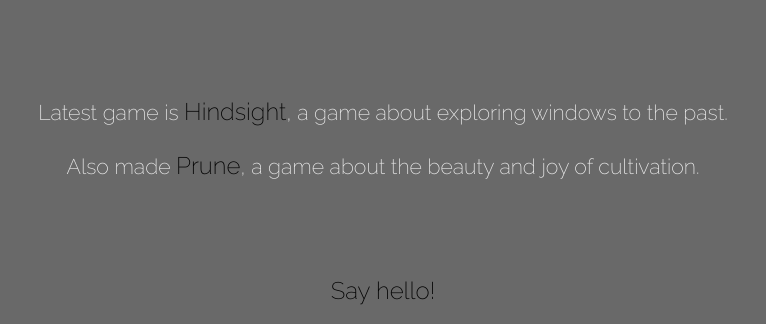
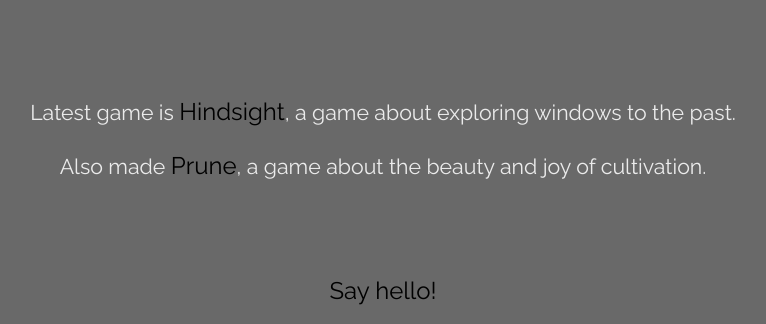
Before and after one commit to noethis/noethis.github.io, a plain HTML site: page index.html in a window 1280 px wide. Shown: the part 476-800 px from the top of the page, without its empty margins (257-1023 px from the left). Drawn offline with nearby package versions, Linux system fonts and the light colour scheme.

Commit message:
Update main.css
font

```diff
--- a/css/main.css
+++ b/css/main.css
@@ -1,6 +1,7 @@
 /***********/
 /* GENERAL */
 /***********/
+@import url('https://fonts.googleapis.com/css2?family=Raleway:ital,wght@0,100..900;1,100..900&display=swap');
 body
 {
  	color:				#EBEBEB;
```
